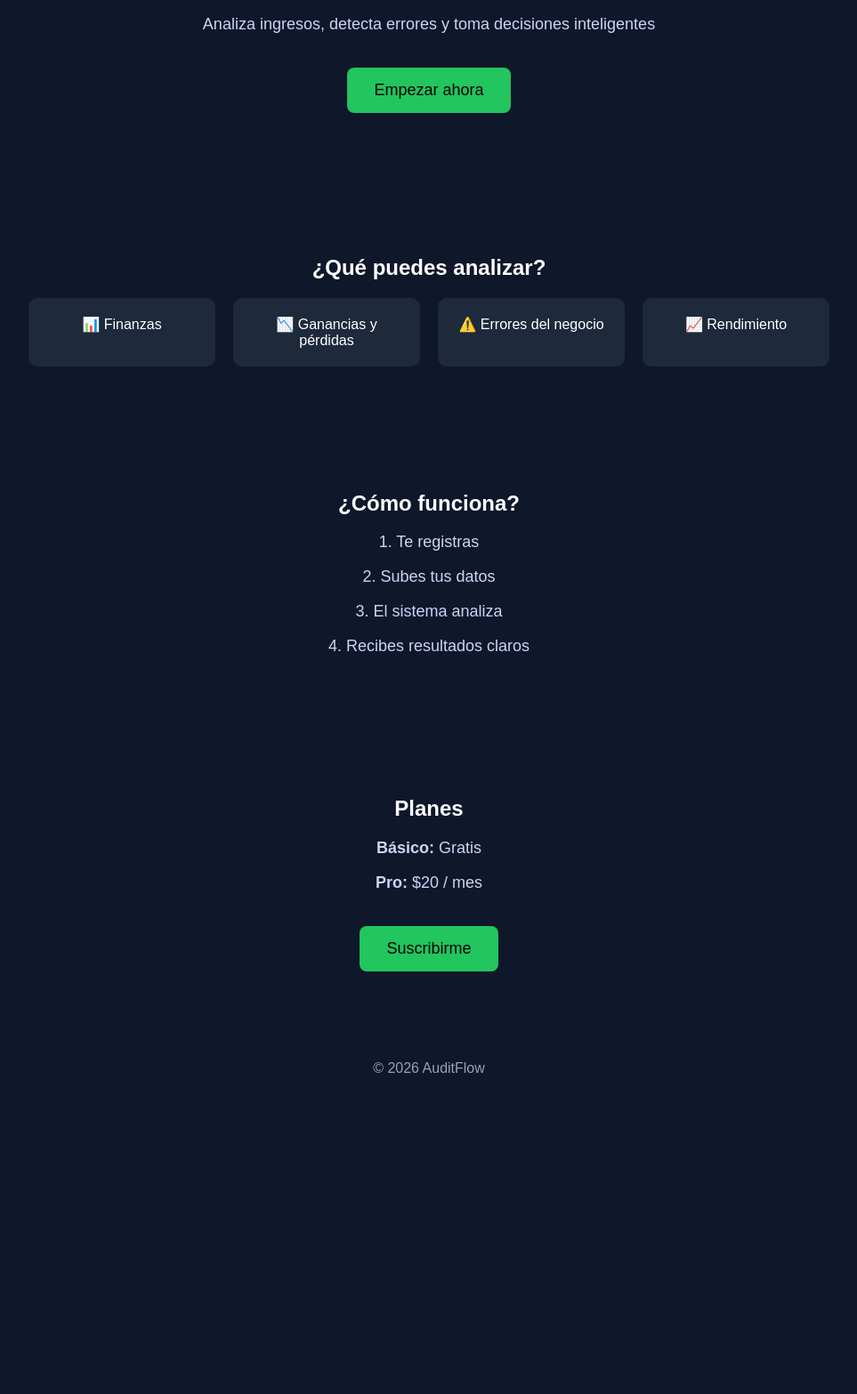
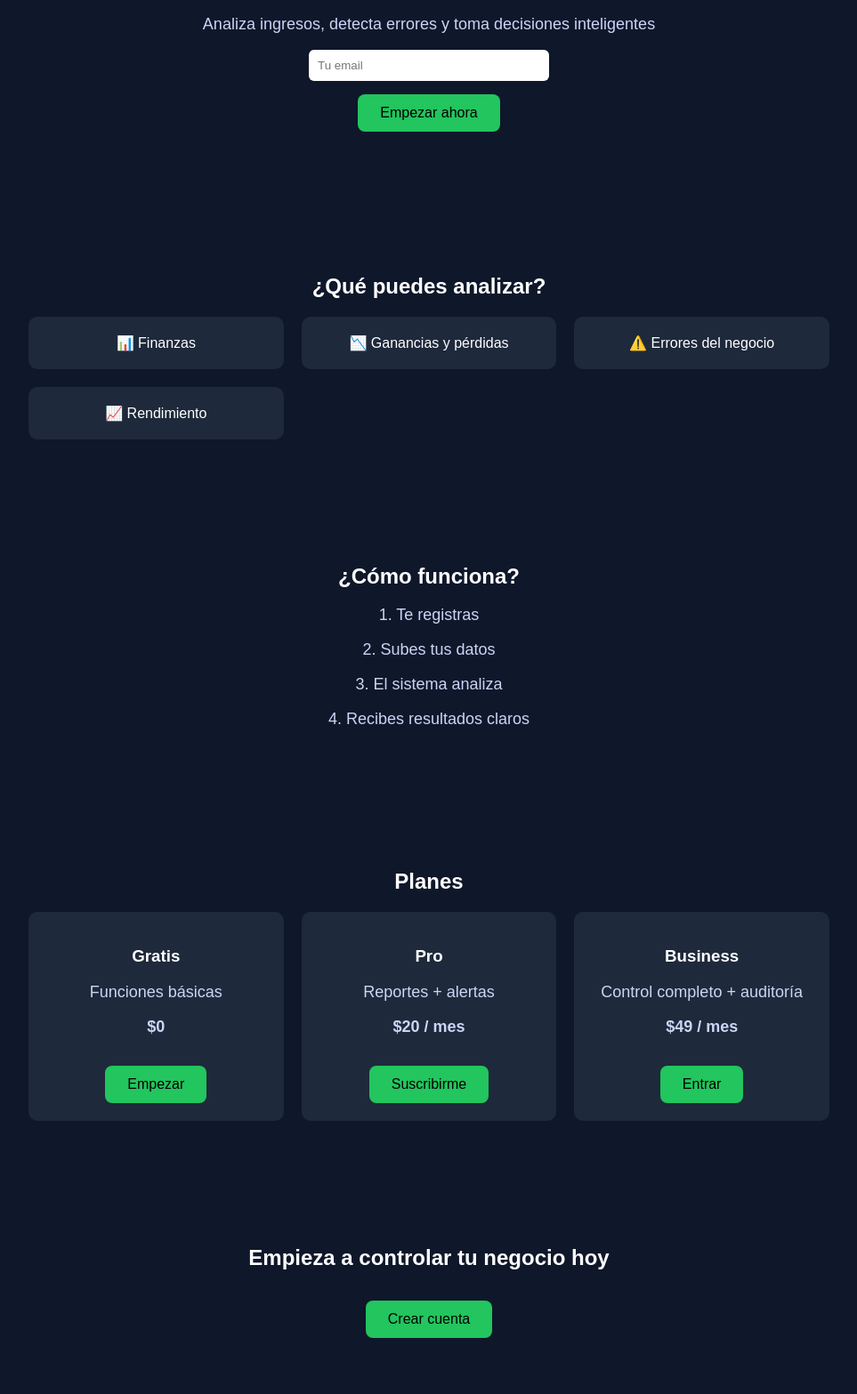
Before and after one commit to ticovizcaino169-create/auditflow-landing, a plain HTML site: page index.html in a window 1280 px wide. Shown: the part 155-1722 px from the top of the page at 89% size, without its empty margins (158-1121 px from the left). Before the commit the page ends 1405 px from the top, so only its background shows below. Drawn offline with Linux system fonts and the light colour scheme.

Commit message:
Update index.html

```diff
--- a/index.html
+++ b/index.html
@@ -4,6 +4,7 @@
   <meta charset="UTF-8">
   <title>AuditFlow</title>
   <meta name="viewport" content="width=device-width, initial-scale=1.0">
+
   <style>
     body {
       margin: 0;
@@ -12,42 +13,57 @@
       color: white;
       text-align: center;
     }
+
     header {
       padding: 80px 20px;
     }
+
     h1 {
       font-size: 40px;
       margin-bottom: 20px;
     }
+
     p {
       color: #cbd5f5;
       font-size: 18px;
     }
+
     .btn {
-      margin-top: 20px;
-      padding: 15px 30px;
+      margin-top: 15px;
+      padding: 12px 25px;
       background: #22c55e;
       color: black;
       border: none;
-      font-size: 18px;
+      font-size: 16px;
       cursor: pointer;
       border-radius: 8px;
     }
+
     section {
       padding: 60px 20px;
     }
+
     .cards {
       display: grid;
       gap: 20px;
-      grid-template-columns: repeat(auto-fit, minmax(200px, 1fr));
+      grid-template-columns: repeat(auto-fit, minmax(220px, 1fr));
       max-width: 900px;
       margin: auto;
     }
+
     .card {
       background: #1e293b;
       padding: 20px;
       border-radius: 10px;
     }
+
+    input {
+      padding: 10px;
+      width: 250px;
+      border-radius: 6px;
+      border: none;
+    }
+
     footer {
       padding: 40px;
       color: #94a3b8;
@@ -57,12 +73,19 @@
 
 <body>
 
+<!-- HERO -->
 <header>
   <h1>Controla tu negocio sin perder dinero</h1>
   <p>Analiza ingresos, detecta errores y toma decisiones inteligentes</p>
-  <button class="btn">Empezar ahora</button>
+
+  <form id="form">
+    <input type="email" id="email" placeholder="Tu email" required>
+    <br>
+    <button class="btn" type="submit">Empezar ahora</button>
+  </form>
 </header>
 
+<!-- VALOR -->
 <section>
   <h2>¿Qué puedes analizar?</h2>
   <div class="cards">
@@ -73,6 +96,7 @@
   </div>
 </section>
 
+<!-- COMO FUNCIONA -->
 <section>
   <h2>¿Cómo funciona?</h2>
   <p>1. Te registras</p>
@@ -81,18 +105,72 @@
   <p>4. Recibes resultados claros</p>
 </section>
 
+<!-- PLANES (AQUI VA EL DINERO) -->
 <section>
   <h2>Planes</h2>
-  <p><strong>Básico:</strong> Gratis</p>
-  <p><strong>Pro:</strong> $20 / mes</p>
-  <button class="btn">Suscribirme</button>
+
+  <div class="cards">
+
+    <div class="card">
+      <h3>Gratis</h3>
+      <p>Funciones básicas</p>
+      <p><strong>$0</strong></p>
+      <button class="btn">Empezar</button>
+    </div>
+
+    <div class="card">
+      <h3>Pro</h3>
+      <p>Reportes + alertas</p>
+      <p><strong>$20 / mes</strong></p>
+      <button class="btn">Suscribirme</button>
+    </div>
+
+    <div class="card">
+      <h3>Business</h3>
+      <p>Control completo + auditoría</p>
+      <p><strong>$49 / mes</strong></p>
+      <button class="btn">Entrar</button>
+    </div>
+
+  </div>
+</section>
+
+<!-- CTA FINAL -->
+<section>
+  <h2>Empieza a controlar tu negocio hoy</h2>
+  <button class="btn">Crear cuenta</button>
 </section>
 
 <footer>
   © 2026 AuditFlow
 </footer>
 
-<!-- deploy fix -->
+<!-- SCRIPT REGISTRO -->
+<script>
+document.getElementById("form").addEventListener("submit", async function(e) {
+  e.preventDefault();
+
+  const email = document.getElementById("email").value;
+
+  try {
+    const res = await fetch("https://TU-BACKEND.onrender.com/register", {
+      method: "POST",
+      headers: {
+        "Content-Type": "application/json"
+      },
+      body: JSON.stringify({ email })
+    });
+
+    if (res.ok) {
+      alert("Registrado correctamente 🚀");
+    } else {
+      alert("Error al registrar");
+    }
+  } catch (err) {
+    alert("Error de conexión");
+  }
+});
+</script>
 
 </body>
 </html>
```
